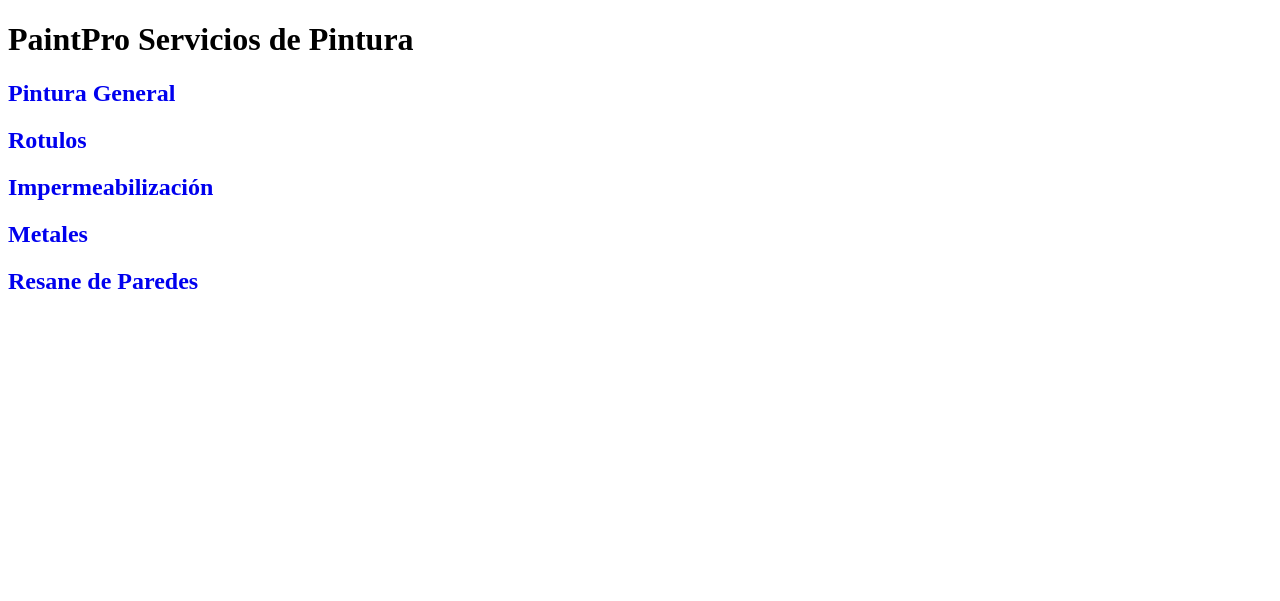
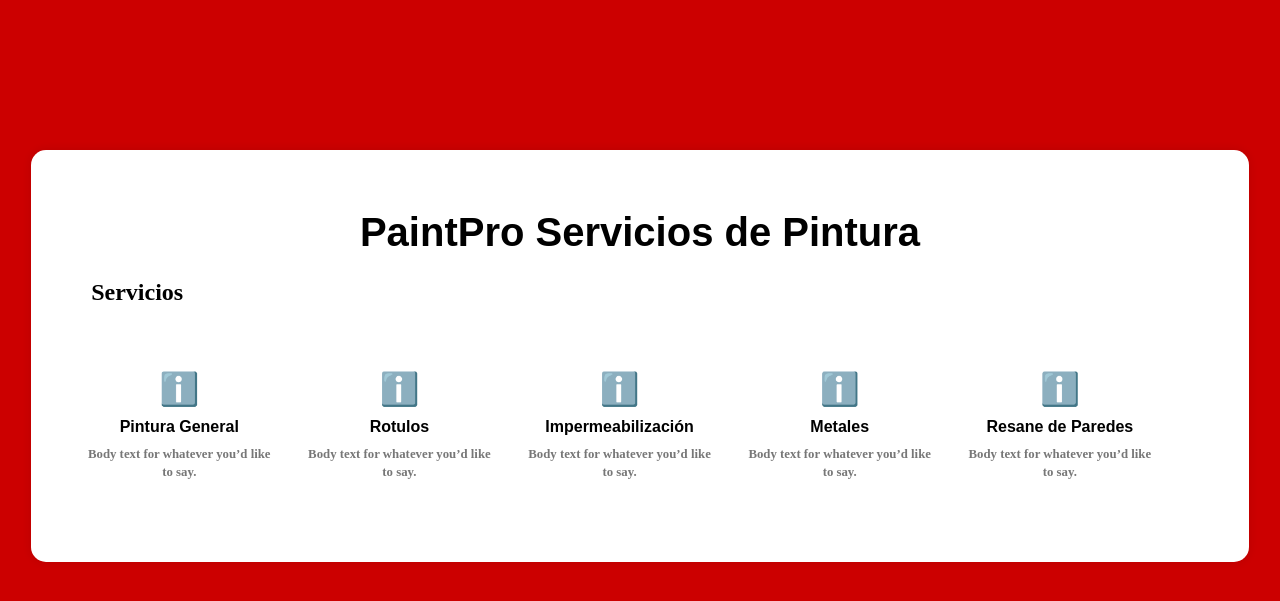
Before and after one commit to 1EMMAA7/Paint-Pro, a Node server app: page / in a window 1280 px wide. Shown: the top 601 px of the page. Run offline with Node 20, Linux system fonts and the light colour scheme.

Commit message:
Se le coloco estilo al view index.ejs

```diff
--- /dev/null
+++ b/public/css/index.css
@@ -0,0 +1,77 @@
+body {
+    background-color: #c00; /* Rojo fuerte */
+  }
+
+
+  .frmIndex {
+    background-color: white;
+    max-width: 90%;
+    margin: 150px auto;
+    padding: 40px;
+    box-shadow: 0 0 10px rgba(0,0,0,0.1);
+    border-radius: 15px;
+  }
+
+  h1 {
+    color: black;
+    text-align: center;
+    font-family: 'Unispace', sans-serif;
+    font-size: 2.5rem;
+    margin-top: 20px;
+    margin-bottom: 10px;
+  }
+
+  .frmIndex > p {
+    font-weight: bold;
+    font-size: 1.5rem;
+    margin-left: 20px;
+  }
+
+  h2 {
+    display: inline-block;
+    width: 17%;
+    vertical-align: top;
+    text-align: center;
+    margin: 40px 1%;
+    font-size: 1rem;
+    transition: all 0.3s ease;
+    cursor: pointer;
+  }
+
+  h2:hover {
+    transform: translateY(-8px); /* Eleva el h2 */
+    color: #c00; /* Cambia a rojo */
+    box-shadow: 0 8px 16px rgba(0, 0, 0, 0.2); /* Sombra suave */
+    background-color: #f9f9f9;
+    border-radius: 12px;
+    padding: 10px;
+  }
+
+
+  h2 a {
+    text-decoration: none;
+    color: black;
+    font-weight: bold;
+    font-family: 'Unispace', sans-serif;
+    display: block;
+    margin-top: 10px;
+  }
+
+
+  h2::before {
+    content: "ℹ️";
+    display: block;
+    font-size: 2rem;
+    margin-bottom: 10px;
+  }
+
+
+
+  h2::after {
+    content: "Body text for whatever you’d like to say.";
+    display: block;
+    font-size: 0.8rem;
+    color: #777;
+    margin-top: 10px;
+    line-height: 1.4;
+  }
--- a/views/index.ejs
+++ b/views/index.ejs
@@ -4,12 +4,13 @@
     <meta charset="UTF-8">
     <meta name="viewport" content="width=h2, initial-scale=1.0">
     <title>PaintPro</title>
-    <link rel="stylesheet" href="resources/css/style.css">
+    <link rel="stylesheet" href="resources/css/index.css">
 </head>
 <body>
 <form action="#" class="frmIndex">
 
     <h1>PaintPro Servicios de Pintura</h1>
+    <p>Servicios</p>
     <h2><a href="pinturageneral">Pintura General</a></h2>
     <h2><a href="rotulos">Rotulos</a></h2>
     <h2><a href="impermeabilizacion">Impermeabilización</a></h2>
```
